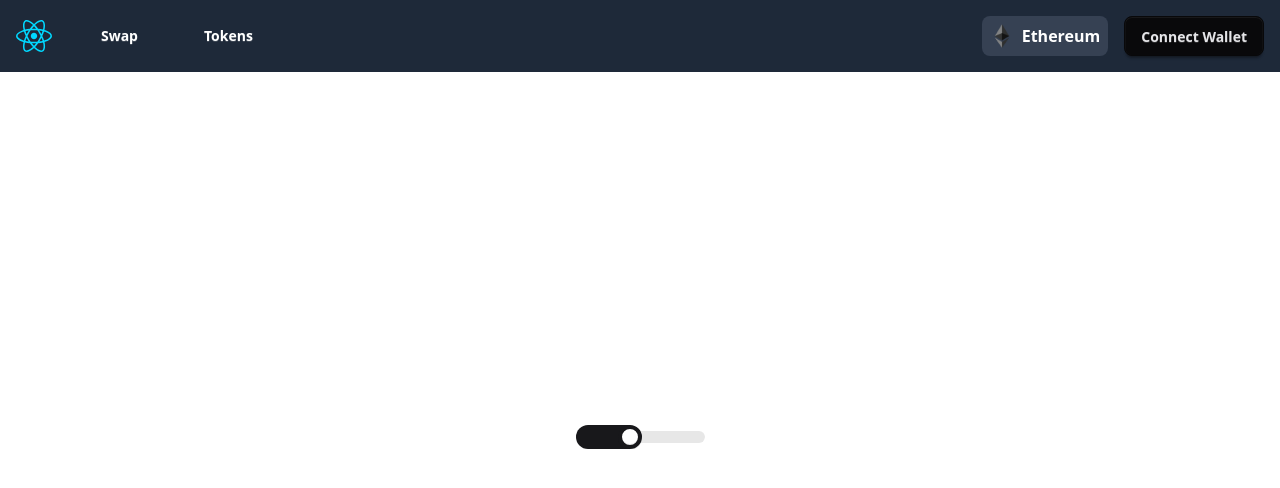
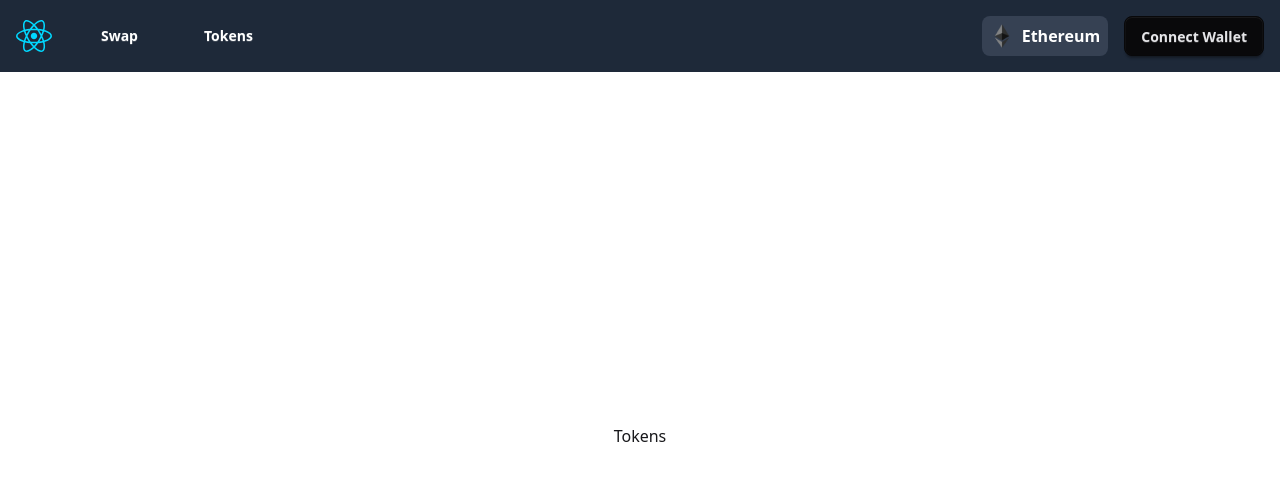
Before and after one commit to alvinyusuf/dex, a React (Vite) app in the folder frontend/: page /tokens in a window 1280 px wide. Shown: the top 488 px of the page. Built offline with nearby package versions, Linux system fonts and the light colour scheme.

Commit message:
feat: add Swap button and update Tokens component layout

```diff
--- a/frontend/src/components/Swap.jsx
+++ b/frontend/src/components/Swap.jsx
@@ -23,6 +23,8 @@ export default function Swap() {
     setTokenOne(two);
     setTokenTwo(one);
   }
+
+  // function getTokens =
 
   return (
     <div className="flex flex-col justify-center items-center gap-y-6 w-1/3 bg-gray-900 shadow-amber-50 shadow rounded-xl p-4">
@@ -89,6 +91,11 @@ export default function Swap() {
             <ChevronDown />
           </button>
         </div>
+
+        <button className="btn btn-primary w-full rounded-2xl text-lg font-semibold" disabled={!tokenOneAmount}>
+          Swap
+        </button>
+
       </div>
 
       <dialog className="modal" id="slippage">
--- a/frontend/src/components/Tokens.jsx
+++ b/frontend/src/components/Tokens.jsx
@@ -2,8 +2,8 @@ import React from 'react'
 
 export default function Tokens() {
   return (
-    <div>
-      <input type="range" min={0} max="100" defaultValue="40" className="range" />
+    <div className='flex flex-col md:flex-row gap-4'>
+      Tokens
     </div>
   )
 }
```
